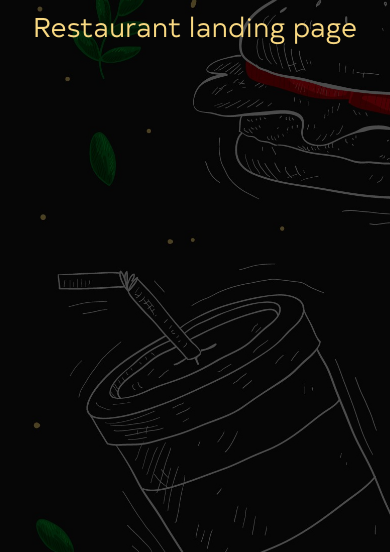
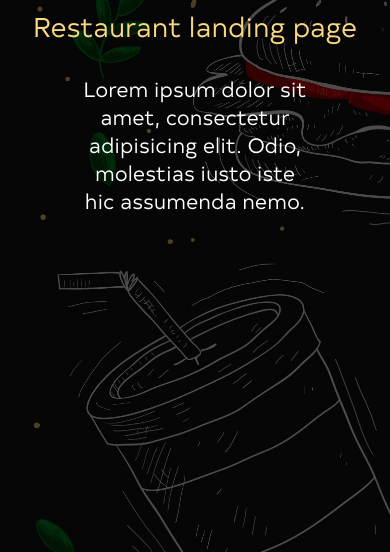
Before and after one commit to cmbitton/restaurant-page, a website built with webpack: page dist/index.html in a window 390 px wide. Shown: the part 292-844 px from the top of the page. Built offline with nearby package versions, Linux system fonts and the light colour scheme.

Commit message:
Add description text

```diff
--- a/src/page-load.js
+++ b/src/page-load.js
@@ -4,6 +4,7 @@ export default class LoadDom {
     constructor() {
         this.loadHeader();
         this.loadHeaderSubText();
+        this.loadDescriptionText();
     }
 
     loadHeader() {
@@ -21,4 +22,11 @@ export default class LoadDom {
         subtext.textContent = 'Restaurant landing page';
         this.headingContainer.append(subtext);
     }
+
+    loadDescriptionText() {
+        const descriptionText = document.createElement('p');
+        descriptionText.classList.add('description-text');
+        descriptionText.textContent = 'Lorem ipsum dolor sit amet, consectetur adipisicing elit. Odio, molestias iusto iste hic assumenda nemo.'
+        this.headingContainer.append(descriptionText);
+    }
 }
--- a/src/style.css
+++ b/src/style.css
@@ -25,10 +25,26 @@ html {
     height: 100vh;
 }
 
+#content {
+    height: 100vh;
+}
+
+#content::before {
+    content: "";
+    background-image: url(./assets/background.jpg);
+    background-repeat: no-repeat;
+    background-size: cover;
+    position: absolute;
+    top: 0px;
+    right: 0px;
+    bottom: 0px;
+    left: 0px;
+}
+
 .heading-container {
     color: white;
     position: absolute;
-    top: 40%;
+    top: 35%;
     left: 8%;
     width: 400px;
 }
@@ -45,20 +61,10 @@ html {
     margin-top: 10px;
 }
 
-#content {
-    height: 100vh;
-}
-
-#content::before {
-    content: "";
-    background-image: url(./assets/background.jpg);
-    background-repeat: no-repeat;
-    background-size: cover;
-    position: absolute;
-    top: 0px;
-    right: 0px;
-    bottom: 0px;
-    left: 0px;
+.description-text {
+    font-family: 'MainFont';
+    font-size: clamp(1.3rem, 1.3vw, 1.5rem);
+    margin-top: 30px;
 }
 
 @media screen {
@@ -74,5 +80,10 @@ html {
             left: 0px;
             text-align: center;
         }
+
+        .description-text{
+            width: 60%;
+            margin: 30px auto 0 auto;
+        }
     }
 }
```
Also changed, not shown: dist/main.js.
